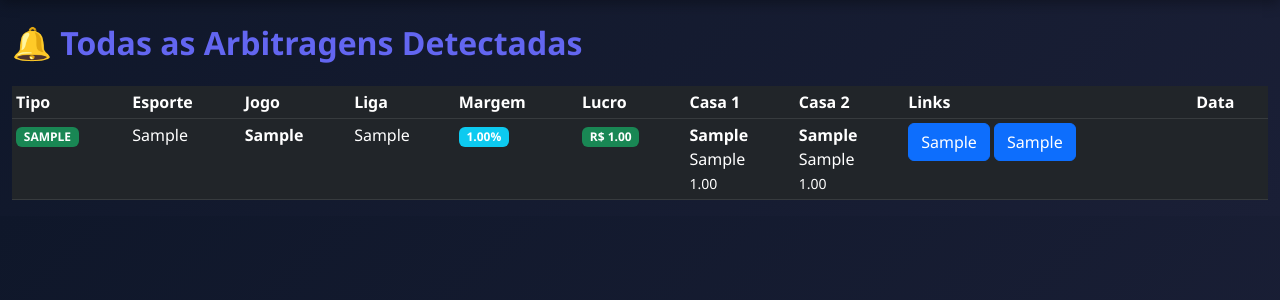
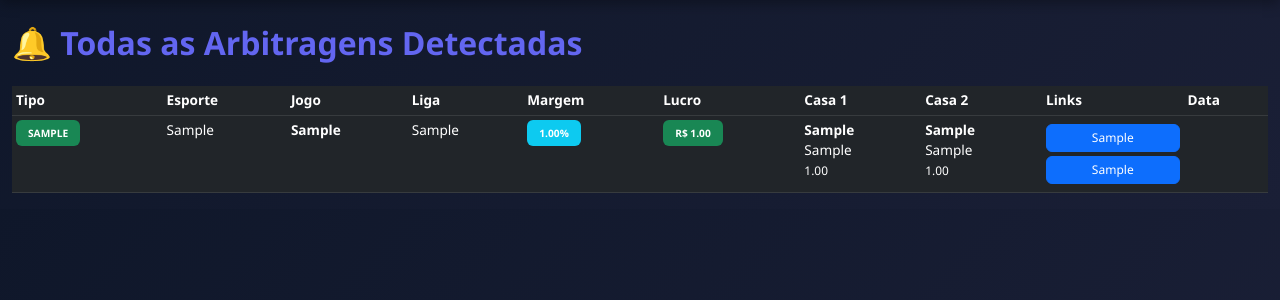
Before and after one commit to joaopaulljp-ui/Betfair-Bot-, a Flask app: page /alertas in a window 1280 px wide. Shown: the part 57-357 px from the top of the page. Run offline with Flask 3, Linux system fonts and the light colour scheme; tables that the repository leaves empty hold one stand-in row (values such as "Sample post"); data that the repository does not hold is empty.

Commit message:
Add new styles for buttons, alerts, and tables

```diff
--- a/static/css/style.css
+++ b/static/css/style.css
@@ -51,6 +51,13 @@ body {
     font-weight: bold;
 }
 
+.btn-xs {
+    padding: 0.25rem 0.5rem;
+    font-size: 0.75rem;
+    display: block;
+    margin: 0.25rem 0;
+}
+
 .alert {
     border-left: 4px solid;
     border-radius: 8px;
@@ -69,6 +76,12 @@ body {
     color: #f59e0b;
 }
 
+.alert-info {
+    background: rgba(59, 130, 246, 0.1);
+    border-color: #3b82f6;
+    color: #3b82f6;
+}
+
 h2 {
     color: var(--primary-color);
     margin-bottom: 1.5rem;
@@ -80,8 +93,33 @@ h4 {
     font-weight: bold;
 }
 
+.table-sm {
+    font-size: 0.85rem;
+}
+
+.table-dark {
+    background-color: var(--card-bg);
+}
+
+.table-dark tbody tr:hover {
+    background-color: rgba(99, 102, 241, 0.1);
+}
+
+.badge {
+    padding: 0.5rem 0.75rem;
+}
+
 @media (max-width: 768px) {
     .container-fluid {
         padding: 1rem;
     }
+
+    .btn-lg {
+        font-size: 0.9rem;
+        padding: 0.5rem 1rem;
+    }
+
+    .table-responsive {
+        font-size: 0.75rem;
+    }
 }
```
